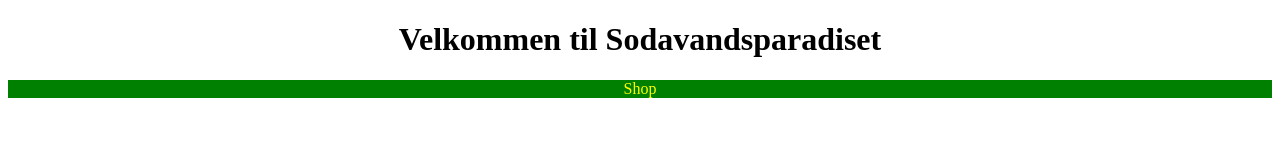
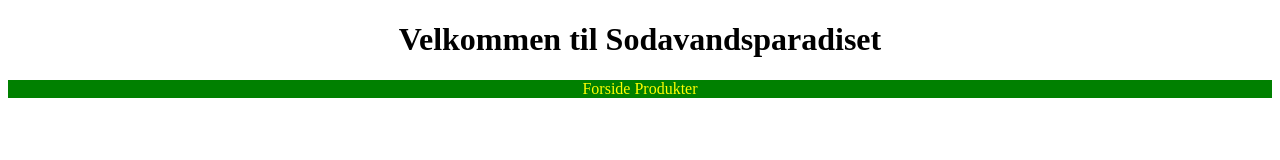
Before and after one commit to emil554p/git, a plain HTML site: page index.html in a window 1280 px wide. Drawn offline with Linux system fonts and the light colour scheme.

Commit message:
styiling til forsiden til shoppen

```diff
--- a/index.html
+++ b/index.html
@@ -21,8 +21,8 @@
 
     <div class="produkter">
 
-        <p>Shop</p>
-
+        <a href="index.html">Forside</a>
+        <a href="products.html">Produkter</a>
 
     </div>
 
--- a/sodastyles.css
+++ b/sodastyles.css
@@ -6,13 +6,18 @@
     text-align: center;
 }
 
-.produkter p{
+.produkter {
     text-align: center;
     background-color: green;
+}
+
+a {
+    text-decoration: none;
     color: yellow;
 }
 
 .produkter img{
+
     width: 100%;
     height: auto;
 }
```
